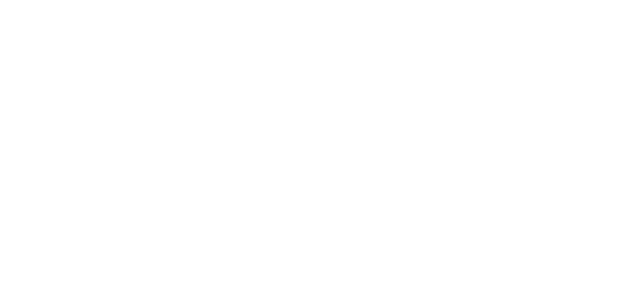
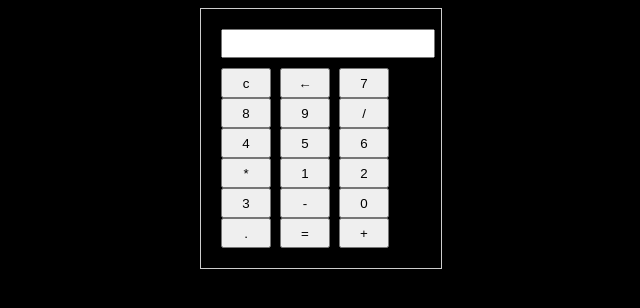
Before and after one commit to SadiLuis/ejemplo-calculadora, a plain HTML site: page index.html in a window 1280 px wide. Shown: the whole page, without its empty margins (319-959 px from the left). Drawn offline with Linux system fonts and the light colour scheme.

Commit message:
Primeros cambios de la calculadora

```diff
--- a/index.html
+++ b/index.html
@@ -4,9 +4,34 @@
     <meta charset="UTF-8">
     <meta http-equiv="X-UA-Compatible" content="IE=edge">
     <meta name="viewport" content="width=device-width, initial-scale=1.0">
-    <title>Document</title>
+    <title>Calculadora</title>
+    <link rel="stylesheet" href="style.css" />
 </head>
 <body>
+    <div class="calculadora">
+        <input type="text" id="result" readonly >
+        <div class="keypad">
+            <button>c</button>
+            <button>&larr;</button>
+            <button>7</button>
+            <button>8</button>
+            <button>9</button>
+            <button>/</button>
+            <button>4</button>
+            <button>5</button>
+            <button>6</button>
+            <button>*</button>
+            <button>1</button>
+            <button>2</button>
+            <button>3</button>
+            <button>-</button>
+            <button>0</button>
+            <button>.</button>
+            <button>=</button>
+            <button>+</button>
+        </div>
+    </div>
 
+    <script src="main.js"></script>
 </body>
 </html>
--- a/style.css
+++ b/style.css
@@ -0,0 +1,21 @@
+body{
+    background-color: black;
+}
+
+.calculadora{
+    width: 200px;
+    margin: 0 auto;
+    padding: 20px;
+    border: 1px solid #ccc;
+}
+.calculadora input{
+    width: 100%;
+    margin-bottom: 10px;
+    padding: 5px;
+}
+
+.keypad button{
+    width: 50px;
+    height: 30px;
+    margin-right: 5px;
+}
```
